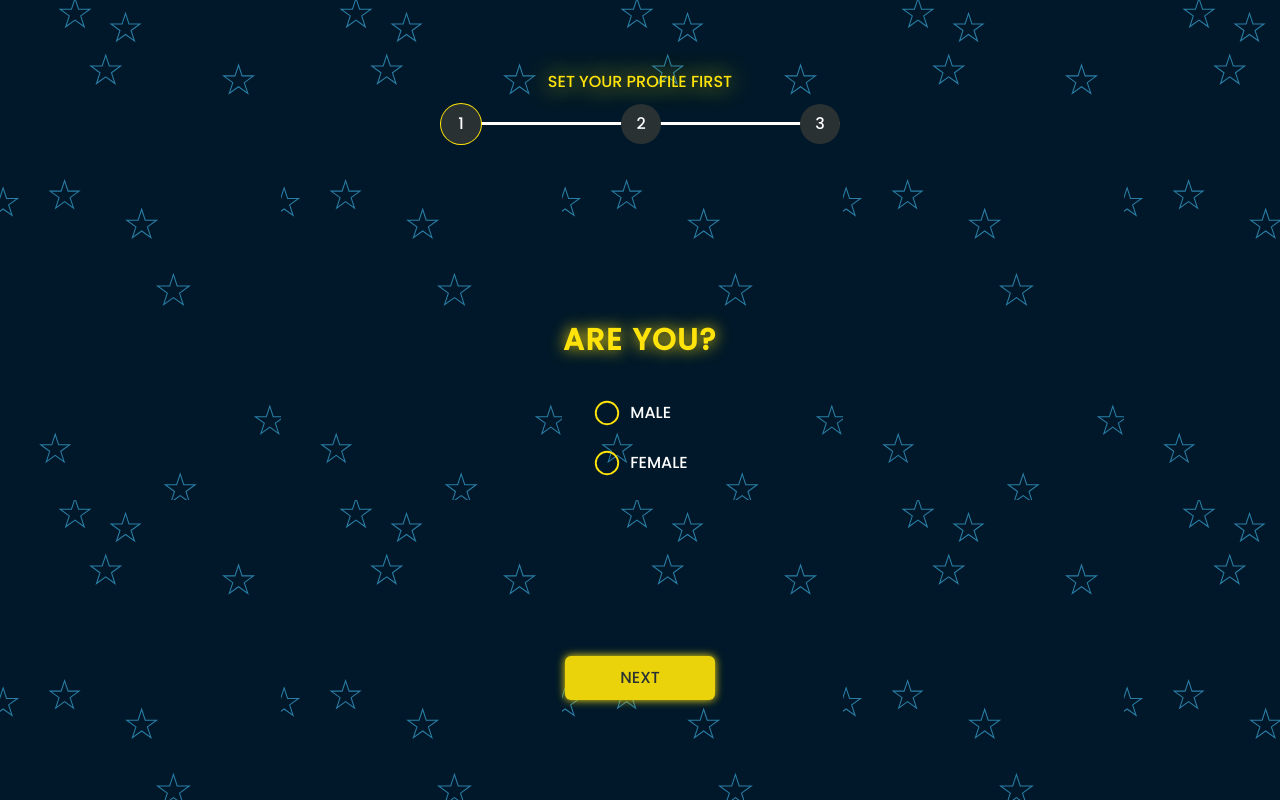
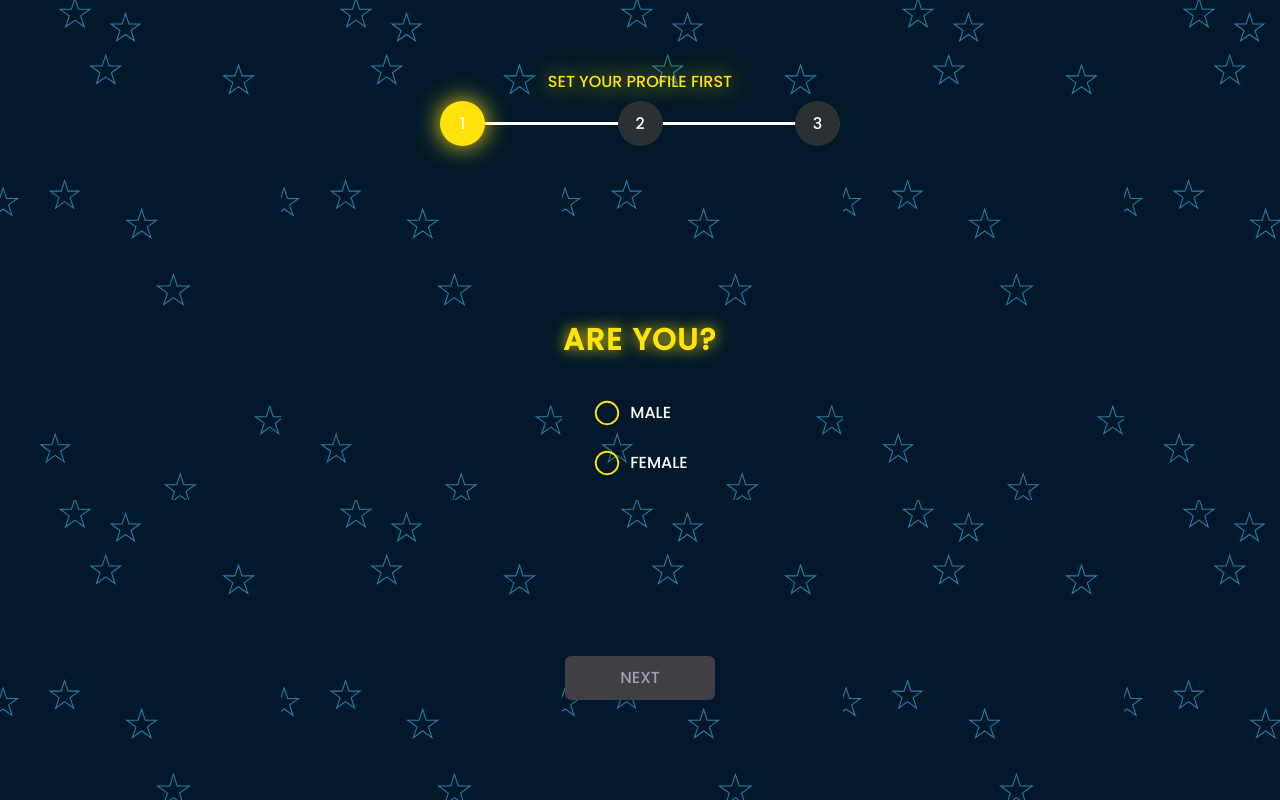
Before and after one commit to Mana1010/Full-Stack-Memory-Game, a Next.js app in the folder client/: page /profile-setup in a window 1280 px wide. Built offline with nearby package versions, Linux system fonts and the light colour scheme.

Commit message:
Finalizing age profile fill up and the animation

```diff
--- a/client/src/app/globals.css
+++ b/client/src/app/globals.css
@@ -34,3 +34,7 @@
   backface-visibility: hidden;
   border-radius: 4px;
 }
+
+input[type="range"] {
+  background-color: blue;
+}
--- a/client/src/app/profile-setup/page.tsx
+++ b/client/src/app/profile-setup/page.tsx
@@ -14,12 +14,22 @@ import TubeDesign from "@/components/TubeDesign";
 import Gender from "@/components/pages/profile-setup/Gender";
 import Age from "@/components/pages/profile-setup/Age";
 import Username from "@/components/pages/profile-setup/Username";
+import { ProfileStore } from "@/utils/store/profile.store";
 const schema = z.object({
   ign: string().min(1, "This field is required"),
 });
 type ProfileForm = z.infer<typeof schema>;
 function ProfileSetup() {
-  const [active, setActive] = useState();
+  const {
+    setCurrentStep,
+    currentStep,
+    ign,
+    gender,
+    age,
+    setAgeIsDone,
+    setGenderIsDone,
+    setIgnIsDone,
+  } = ProfileStore();
   const {
     handleSubmit,
     formState: { errors },
@@ -60,7 +70,6 @@ function ProfileSetup() {
   //   window.addEventListener("beforeunload", load);
   //   return () => window.removeEventListener("beforeunload", load);
   // }, []);
-
   return (
     <main className="h-full w-full flex items-center justify-center flex-col relative">
       <TubeDesign />
@@ -68,24 +77,73 @@ function ProfileSetup() {
           formSideDesignHeightVariants={formSideDesignHeightVariants}
           formSideDesignWidthVariants={formSideDesignWidthVariants}
         /> */}
-      <Gender />
+      <AnimatePresence mode="wait">
+        {currentStep === "gender" && <Gender />}
+        {currentStep === "age" && <Age />}
+        {currentStep === "username" && <Username />}
+      </AnimatePresence>
       <div className="w-full justify-center items-center flex absolute bottom-[100px]">
         <div className="space-x-4">
-          {/* <button
+          {currentStep === "gender" || (
+            <button
+              onClick={() => {
+                setCurrentStep(currentStep === "age" ? "gender" : "age");
+                {
+                  currentStep === "age"
+                    ? setGenderIsDone(false)
+                    : setAgeIsDone(false);
+                }
+              }}
               style={{ boxShadow: "0 0 8px #ffe30a" }}
               id="button-submit"
               type="submit"
               className="w-[150px] py-2.5 bg-[#EBD30C] text-primary rounded-md transition-all duration-200 ease-in"
             >
               BACK
-          </button> */}
+            </button>
+          )}
+          {/* Button group for the next and submit */}
+          {currentStep === "gender" && (
+            <button
+              style={{
+                boxShadow: gender.value ? "0 0 8px #ffe30a" : "none",
+              }}
+              id="button-submit"
+              disabled={gender.value === null}
+              className="w-[150px] py-2.5 bg-[#EBD30C] text-primary rounded-md transition-all duration-200 ease-in disabled:bg-zinc-700 disabled:text-zinc-400"
+              onClick={() => {
+                setCurrentStep("age");
+                setGenderIsDone(true);
+              }}
+            >
+              NEXT
+            </button>
+          )}
+          {currentStep === "age" && (
             <button
               style={{ boxShadow: "0 0 8px #ffe30a" }}
               id="button-submit"
+              disabled={age.value === null}
               className="w-[150px] py-2.5 bg-[#EBD30C] text-primary rounded-md transition-all duration-200 ease-in"
+              onClick={() => {
+                setCurrentStep("ign");
+                setAgeIsDone(true);
+              }}
             >
               NEXT
             </button>
+          )}
+          {currentStep === "username" && (
+            <button
+              style={{ boxShadow: "0 0 8px #ffe30a" }}
+              id="button-submit"
+              disabled={ign.value === null}
+              className="w-[150px] py-2.5 bg-[#EBD30C] text-primary rounded-md transition-all duration-200 ease-in"
+              onClick={() => setCurrentStep("age")}
+            >
+              SUBMIT
+            </button>
+          )}
         </div>
       </div>
     </main>
--- a/client/src/components/TubeDesign.tsx
+++ b/client/src/components/TubeDesign.tsx
@@ -2,8 +2,54 @@
 import React from "react";
 import { motion } from "framer-motion";
 import { FaStar } from "react-icons/fa";
-function TubeDesign({}) {
-  const activeVariant = {};
+import { ProfileStore } from "@/utils/store/profile.store";
+function TubeDesign() {
+  const { currentStep, gender, age, ign } = ProfileStore();
+  const tubeLightVariant = {
+    visible: {
+      width:
+        (currentStep === "age" && "50%") ||
+        (currentStep === "ign" && "100%") ||
+        "0",
+      transition: {
+        duration: 0.5,
+      },
+    },
+  };
+  const genderActiveVariant = {
+    visible: {
+      boxShadow:
+        currentStep === "gender" || gender.isDone ? "0 0 25px #FFE30A" : "none",
+      backgroundColor:
+        currentStep === "gender" || gender.isDone ? "#FFE30A" : "#293133",
+      transition: {
+        duration: 0.8,
+      },
+    },
+  };
+  const ageActiveVariant = {
+    visible: {
+      boxShadow:
+        currentStep === "age" || age.isDone ? "0 0 25px #FFE30A" : "none",
+      backgroundColor:
+        currentStep === "age" || age.isDone ? "#FFE30A" : "#293133",
+      transition: {
+        duration: 0.8,
+      },
+    },
+  };
+  const ignActiveVariant = {
+    visible: {
+      boxShadow:
+        currentStep === "ign" || ign.isDone ? "0 0 25px #FFE30A" : "none",
+      backgroundColor:
+        currentStep === "ign" || ign.isDone ? "#FFE30A" : "#293133",
+
+      transition: {
+        duration: 0.8,
+      },
+    },
+  };
   return (
     <div className="space-y-7 text-center w-full flex flex-col justify-center items-center px-10 absolute top-[70px]">
       <h1
@@ -13,18 +59,44 @@ function TubeDesign({}) {
         SET YOUR PROFILE FIRST
       </h1>
       <motion.div className=" w-full md:w-[400px] h-[3px] relative bg-white rounded-md flex justify-between items-center">
+        <motion.div
+          style={{ boxShadow: "0 0 15px #FFE30A" }}
+          variants={tubeLightVariant}
+          animate="visible"
+          className="h-[3px] absolute inset-0 bg-[#FFE30A] w-0"
+        ></motion.div>
         <div className="absolute bg-transparent w-full flex justify-between items-center">
-          <div className="bg-[#FFE30A] rounded-[50%] w-[42px] h-[42px] justify-center items-center flex">
-            <div className="rounded-full w-[40px] h-[40px] bg-primary text-[white] flex justify-center items-center">
-              1
-            </div>
-          </div>
-          <div className="rounded-full w-[40px] h-[40px] bg-primary text-[white] flex justify-center items-center">
+          <motion.div
+            variants={genderActiveVariant}
+            animate="visible"
+            className="rounded-full w-[45px] h-[45px] bg-primary text-[white] flex justify-center items-center"
+          >
+            {gender.isDone ? (
+              <motion.span
+                initial={{ scale: 3 }}
+                animate={{ scale: 1 }}
+                transition={{ duration: 0.6, ease: "easeOut" }}
+              >
+                <FaStar />
+              </motion.span>
+            ) : (
+              "1"
+            )}
+          </motion.div>
+          <motion.div
+            variants={ageActiveVariant}
+            animate="visible"
+            className="rounded-full w-[45px] h-[45px] bg-primary text-[white] flex justify-center items-center"
+          >
             2
-          </div>{" "}
-          <div className="rounded-full w-[40px] h-[40px] bg-primary text-[white] flex justify-center items-center">
+          </motion.div>{" "}
+          <motion.div
+            variants={ignActiveVariant}
+            animate="visible"
+            className="rounded-full w-[45px] h-[45px] bg-primary text-[white] flex justify-center items-center"
+          >
             3
-          </div>
+          </motion.div>
         </div>
       </motion.div>
     </div>
--- a/client/src/components/pages/profile-setup/Age.tsx
+++ b/client/src/components/pages/profile-setup/Age.tsx
@@ -1,6 +1,9 @@
+"use client";
 import React from "react";
 import { motion } from "framer-motion";
+import { ProfileStore } from "@/utils/store/profile.store";
 function Age() {
+  const { age, setAge } = ProfileStore();
   return (
     <motion.form
       initial={{ x: -700, opacity: 0 }}
@@ -9,7 +12,18 @@ function Age() {
       autoComplete="false"
       id="form"
       className="px-4 py-3.5 w-full sm:w-[320px] h-[100px] rounded-sm mx-auto relative space-y-3"
-    ></motion.form>
+    >
+      <h1>HOW OLD ARE YOU?</h1>
+      <h3>{age.value}</h3>
+      <input
+        onChange={(e) => setAge(e.target.value)}
+        type="range"
+        min={1}
+        max={150}
+        className="w-full accent-[#FFE30A]"
+        defaultValue={1}
+      />
+    </motion.form>
   );
 }
 
--- a/client/src/components/pages/profile-setup/Gender.tsx
+++ b/client/src/components/pages/profile-setup/Gender.tsx
@@ -1,16 +1,10 @@
 "use client";
 import React, { useState } from "react";
 import { IoRadioButtonOffSharp, IoRadioButtonOnSharp } from "react-icons/io5";
-
-interface CheckType {
-  male: boolean;
-  female: boolean;
-}
+import { ProfileStore } from "@/utils/store/profile.store";
+import { motion } from "framer-motion";
 function Gender() {
-  const [checkedValue, setCheckedValue] = useState<CheckType>({
-    male: false,
-    female: false,
-  });
+  const { setGender, gender } = ProfileStore();
   return (
     <div className="w-full flex justify-center items-center flex-col">
       {" "}
@@ -23,14 +17,12 @@ function Gender() {
       <div className="flex gap-5 flex-col justify-center pt-10">
         <div className="space-x-2 flex items-center">
           <button
-            onClick={() =>
-              setCheckedValue({ ...checkedValue, female: false, male: true })
-            }
+            onClick={() => setGender("male")}
             type="button"
             id="male"
             className="text-[#ffe30a] text-3xl"
           >
-            {checkedValue.male ? (
+            {gender.value === "male" ? (
               <IoRadioButtonOnSharp />
             ) : (
               <IoRadioButtonOffSharp />
@@ -40,14 +32,12 @@ function Gender() {
         </div>
         <div className="space-x-2 flex items-center">
           <button
-            onClick={() =>
-              setCheckedValue({ ...checkedValue, male: false, female: true })
-            }
+            onClick={() => setGender("female")}
             type="button"
             id="female"
             className="text-[#ffe30a] text-3xl"
           >
-            {checkedValue.female ? (
+            {gender.value === "female" ? (
               <IoRadioButtonOnSharp />
             ) : (
               <IoRadioButtonOffSharp />
--- a/client/src/utils/store/profile.store.ts
+++ b/client/src/utils/store/profile.store.ts
@@ -1,49 +1,95 @@
 import { profile } from "console";
 import { create } from "zustand";
 
-interface Profile {
-  ign: string | null;
-  gender: string | null;
-  age: number | null;
+//This store is for the step profile verification.
+interface ProfileState {
+  gender: {
+    value: string | null;
+    isDone: boolean;
+  };
+  age: {
+    value: string | null;
+    isDone: boolean;
+  };
+  ign: {
+    value: string | null;
+    isDone: boolean;
+  };
 }
-interface ProfileState {
-  profile: Profile;
-}
-interface ProfileStoreSchema {
-  profile: Profile | null;
+interface ProfileStoreSchema extends ProfileState {
+  currentStep: string;
   setIgn: (value: string) => void;
   setGender: (value: string) => void;
-  setAge: (value: number) => void;
+  setAge: (value: string) => void;
+  setGenderIsDone: (isDone: boolean) => void;
+  setAgeIsDone: (isDone: boolean) => void;
+  setIgnIsDone: (isDone: boolean) => void;
+  setCurrentStep: (value: string) => void;
 }
 const store = (set: any) => ({
-  profile: {
-    ign: null,
-    gender: null,
-    age: null,
+  gender: {
+    value: null,
+    isDone: false,
   },
+  age: {
+    value: null,
+    isDone: false,
+  },
+  ign: {
+    value: null,
+    isDone: false,
+  },
+  currentStep: "gender",
   setIgn: (value: string) => {
     set((state: ProfileState) => ({
-      profile: {
-        ...state.profile,
-        ign: value,
+      ign: {
+        ...state.ign,
+        value,
       },
     }));
   },
   setGender: (value: string) => {
     set((state: ProfileState) => ({
-      profile: {
-        ...state.profile,
-        gender: value,
+      gender: {
+        ...state.gender,
+        value,
       },
     }));
   },
-  setAge: (value: number) => {
+  setAge: (value: string) => {
     set((state: ProfileState) => ({
-      profile: {
-        ...state.profile,
-        age: value,
+      age: {
+        ...state.age,
+        value,
       },
     }));
+  },
+  setGenderIsDone: (isDone: boolean) => {
+    set((state: ProfileState) => ({
+      gender: {
+        ...state.gender,
+        isDone,
+      },
+    }));
+  },
+  setAgeIsDone: (isDone: boolean) => {
+    set((state: ProfileState) => ({
+      age: {
+        ...state.age,
+        isDone,
+      },
+    }));
+  },
+  setIgnIsDone: (isDone: boolean) => {
+    set((state: ProfileState) => ({
+      ign: {
+        ...state.ign,
+        isDone,
+      },
+    }));
+  },
+  setCurrentStep: (value: string) => {
+    set({ currentStep: value });
   },
 });
 
```
Lines whose indentation alone changed are shown as unchanged.
